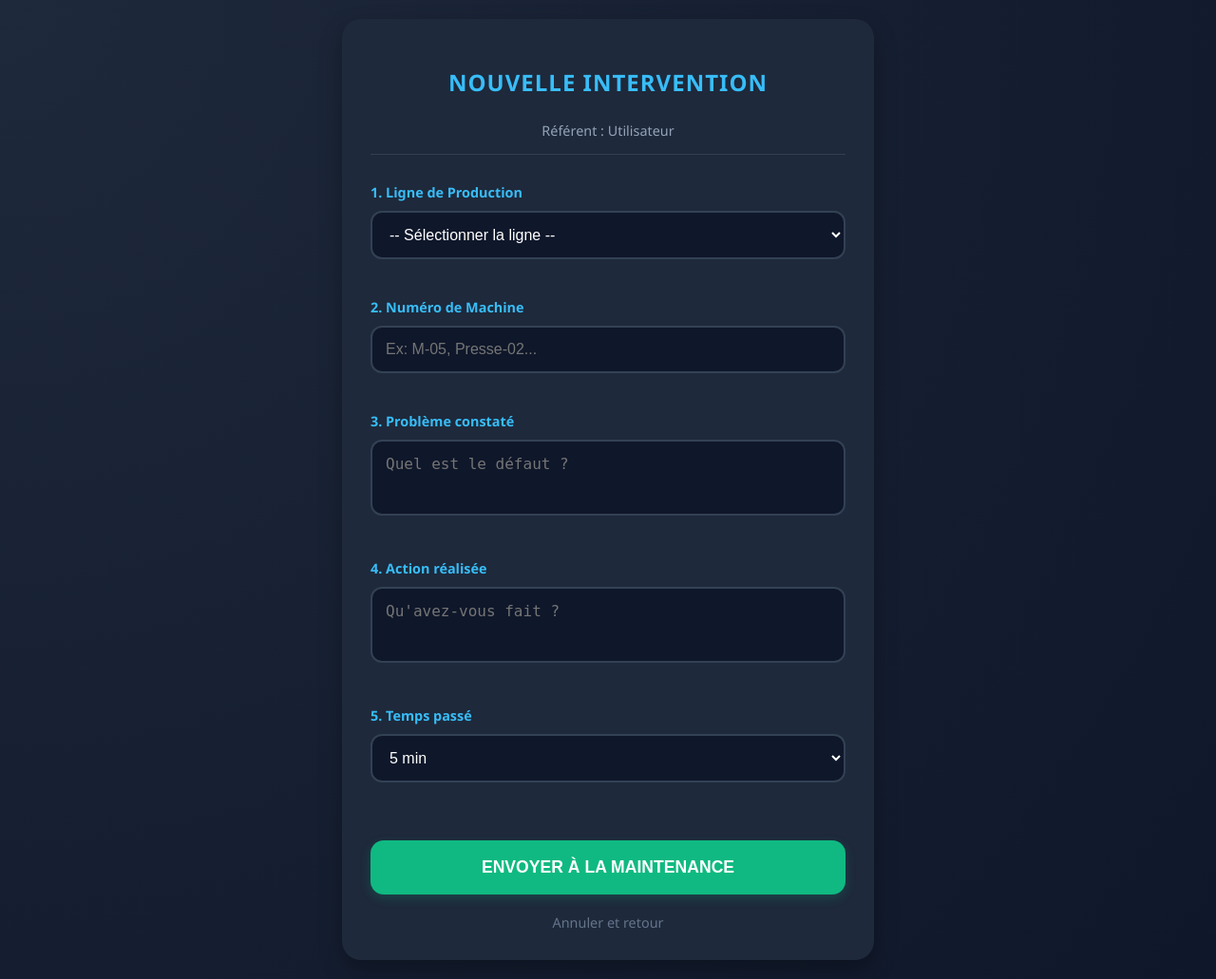
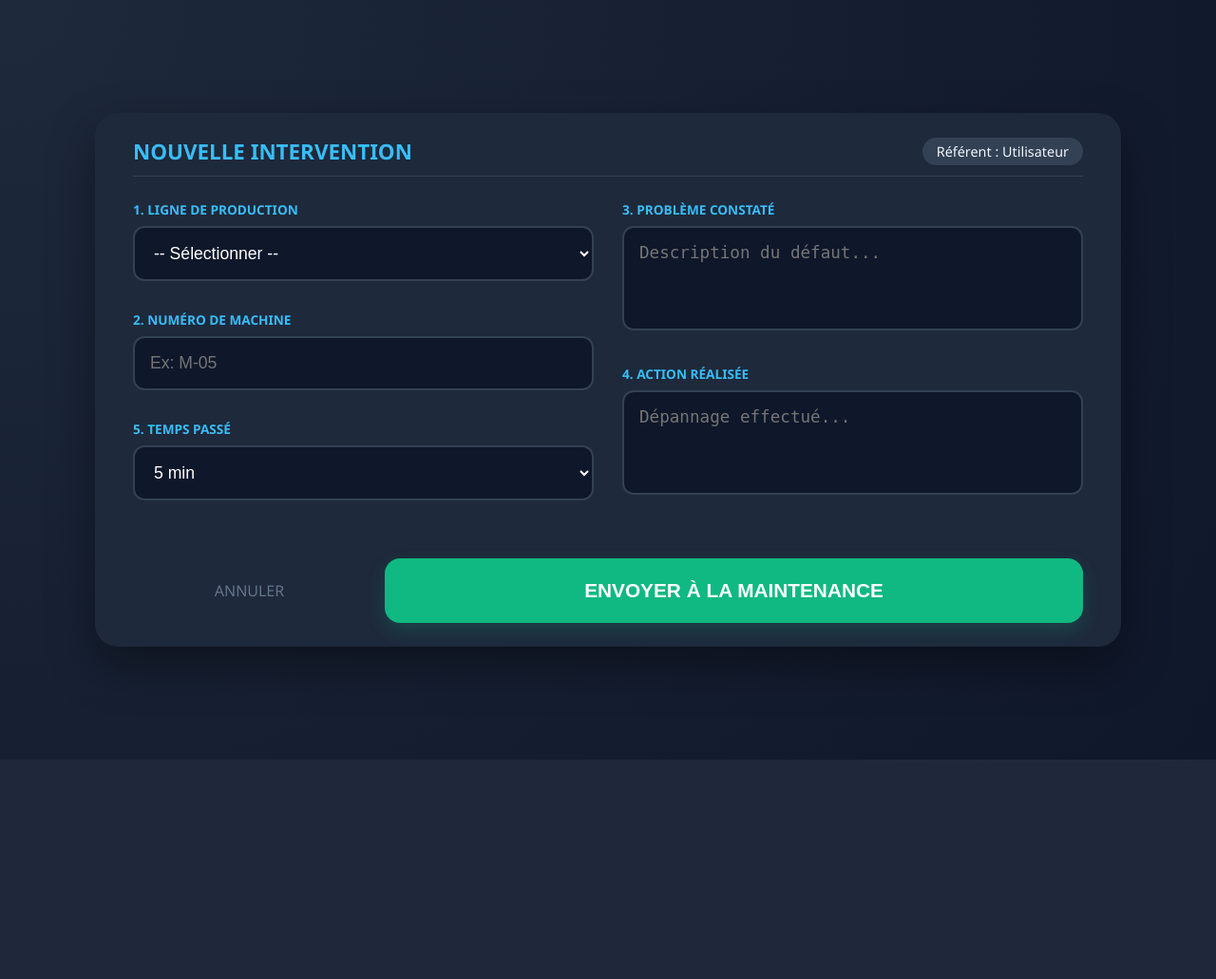
Before and after one commit to idryssbek/gmao-rhone-backend, a Flask app: page /page_referent in a window 1280 px wide. Shown: the whole page at 95% size. After the commit the page ends 800 px from the top, so only its background shows below. Run offline with Flask 3, Linux system fonts and the light colour scheme; data that the repository does not hold is empty; some libraries are stand-ins or nearby versions.

Commit message:
Update referent form layout and styles
Updated the title and improved layout and styles for the referent form. Adjusted form structure and added new elements for better user interaction.

```diff
--- a/templates/referent.html
+++ b/templates/referent.html
@@ -3,7 +3,7 @@
 <head>
     <meta charset="UTF-8">
     <meta name="viewport" content="width=device-width, initial-scale=1.0">
-    <title>GMAO - Nouvelle Intervention</title>
+    <title>GMAO - Saisie Référent</title>
     <link rel="stylesheet" href="{{ url_for('static', filename='style.css') }}">
     <style>
         :root {
@@ -17,145 +17,152 @@
         body {
             background-color: var(--bg-color);
             color: var(--text-main);
-            font-family: 'Segoe UI', system-ui, sans-serif;
+            font-family: 'Segoe UI', sans-serif;
             margin: 0;
             display: flex;
+            align-items: center;
             justify-content: center;
-            padding: 20px;
+            min-height: 100vh;
         }
 
         .container {
-            width: 100%;
-            max-width: 500px;
+            width: 95%;
+            max-width: 1000px; /* Plus large pour le mode paysage */
             background: var(--card-bg);
-            padding: 30px;
-            border-radius: 20px;
-            box-shadow: 0 10px 25px rgba(0,0,0,0.3);
+            padding: 25px 40px;
+            border-radius: 24px;
+            box-shadow: 0 20px 50px rgba(0,0,0,0.4);
         }
 
-        h2 {
-            color: var(--accent);
-            text-align: center;
-            font-size: 1.5rem;
+        header {
+            display: flex;
+            justify-content: space-between;
+            align-items: center;
+            border-bottom: 1px solid #334155;
             margin-bottom: 25px;
-            text-transform: uppercase;
-            letter-spacing: 1px;
+            padding-bottom: 10px;
         }
 
-        .user-info {
-            text-align: center;
-            font-size: 0.9rem;
-            color: #94a3b8;
-            margin-bottom: 30px;
-            border-bottom: 1px solid #334155;
-            padding-bottom: 15px;
+        h2 { color: var(--accent); margin: 0; text-transform: uppercase; font-size: 1.4rem; }
+        .user-tag { background: #334155; padding: 5px 15px; border-radius: 20px; font-size: 0.9rem; }
+
+        /* Grille en deux colonnes pour tablette paysage */
+        .form-grid {
+            display: grid;
+            grid-template-columns: 1fr 1fr;
+            gap: 30px;
         }
 
-        .form-group {
-            margin-bottom: 25px;
-        }
+        .form-group { margin-bottom: 15px; }
 
         label {
             display: block;
-            margin-bottom: 10px;
+            margin-bottom: 8px;
             font-weight: 600;
             color: var(--accent);
-            font-size: 0.9rem;
+            font-size: 0.85rem;
+            text-transform: uppercase;
         }
 
         input, select, textarea {
             width: 100%;
-            padding: 14px;
+            padding: 16px;
             background: #0f172a;
             border: 2px solid #334155;
             border-radius: 12px;
             color: white;
-            font-size: 1rem;
-            transition: border-color 0.3s;
+            font-size: 1.1rem;
             box-sizing: border-box;
         }
 
-        input:focus, select:focus, textarea:focus {
-            border-color: var(--accent);
-            outline: none;
-        }
+        textarea { height: 110px; resize: none; }
 
-        textarea {
-            height: 80px;
-            resize: none;
+        .full-width { grid-column: span 2; }
+
+        .footer-actions {
+            margin-top: 30px;
+            display: grid;
+            grid-template-columns: 1fr 3fr; /* Bouton retour plus petit que valider */
+            gap: 20px;
+            align-items: center;
         }
 
         .btn-send {
             background: var(--success);
             color: white;
             border: none;
-            width: 100%;
-            padding: 18px;
-            border-radius: 14px;
-            font-size: 1.1rem;
+            padding: 22px;
+            border-radius: 16px;
+            font-size: 1.3rem;
             font-weight: bold;
             cursor: pointer;
-            margin-top: 20px;
-            transition: all 0.2s;
-            box-shadow: 0 4px 12px rgba(16, 185, 129, 0.2);
+            transition: 0.2s;
+            box-shadow: 0 8px 20px rgba(16, 185, 129, 0.2);
         }
 
-        .btn-send:active {
-            transform: scale(0.97);
+        .btn-send:active { transform: scale(0.98); background: #059669; }
+
+        .btn-back {
+            text-align: center;
+            color: #64748b;
+            text-decoration: none;
+            font-weight: 500;
         }
 
-        .btn-back {
-            display: block;
-            text-align: center;
-            margin-top: 20px;
-            color: #64748b;
-            text-decoration: none;
-            font-size: 0.9rem;
+        /* Ajustement si jamais la tablette est remise à la verticale */
+        @media (max-width: 800px) {
+            .form-grid { grid-template-columns: 1fr; }
+            .full-width { grid-column: span 1; }
+            .footer-actions { grid-template-columns: 1fr; }
         }
     </style>
 </head>
 <body>
     <div class="container">
+        <header>
             <h2>Nouvelle Intervention</h2>
-        <div class="user-info" id="user-display">Référent : Chargement...</div>
+            <div class="user-tag" id="user-display">Référent : -</div>
+        </header>
 
+        <div class="form-grid">
+            <div class="col">
                 <div class="form-group">
                     <label>1. Ligne de Production</label>
                     <select id="ligne">
-                <option value="">-- Sélectionner la ligne --</option>
+                        <option value="">-- Sélectionner --</option>
                     </select>
                 </div>
-
                 <div class="form-group">
                     <label>2. Numéro de Machine</label>
-            <input type="text" id="machine" placeholder="Ex: M-05, Presse-02...">
+                    <input type="text" id="machine" placeholder="Ex: M-05">
                 </div>
-
-        <div class="form-group">
-            <label>3. Problème constaté</label>
-            <textarea id="probleme" placeholder="Quel est le défaut ?"></textarea>
-        </div>
-
-        <div class="form-group">
-            <label>4. Action réalisée</label>
-            <textarea id="action" placeholder="Qu'avez-vous fait ?"></textarea>
-        </div>
-
                 <div class="form-group">
                     <label>5. Temps passé</label>
                     <select id="temps"></select>
                 </div>
+            </div>
 
+            <div class="col">
+                <div class="form-group">
+                    <label>3. Problème constaté</label>
+                    <textarea id="probleme" placeholder="Description du défaut..."></textarea>
+                </div>
+                <div class="form-group">
+                    <label>4. Action réalisée</label>
+                    <textarea id="action" placeholder="Dépannage effectué..."></textarea>
+                </div>
+            </div>
+        </div>
+
+        <div class="footer-actions">
+            <a href="/" class="btn-back">ANNULER</a>
             <button class="btn-send" onclick="envoyerMaintenance()">ENVOYER À LA MAINTENANCE</button>
-
-        <a href="/" class="btn-back">Annuler et retour</a>
+        </div>
     </div>
 
     <script>
-        // Affichage utilisateur
         document.getElementById('user-display').innerText = "Référent : " + (localStorage.getItem('user_nom') || "Utilisateur");
 
-        // 1. Charger les lignes dynamiquement
         async function chargerLignes() {
             try {
                 const res = await fetch('/api/lignes');
@@ -167,7 +174,6 @@
             } catch (e) { console.error("Erreur lignes:", e); }
         }
 
-        // 2. Générer le menu temps (5min à 3h)
         const selectTemps = document.getElementById('temps');
         for (let i = 5; i <= 180; i += 5) {
             let h = Math.floor(i / 60);
@@ -176,7 +182,6 @@
             selectTemps.add(new Option(label, label));
         }
 
-        // 3. Envoyer les données
         async function envoyerMaintenance() {
             const data = {
                 ligne: document.getElementById('ligne').value,
@@ -189,11 +194,10 @@
             };
 
             if(!data.ligne || !data.machine || !data.prob) {
-                alert("Merci de remplir la ligne, la machine et le problème.");
+                alert("Erreur : Ligne, Machine et Problème sont obligatoires.");
                 return;
             }
 
-            // On fusionne Problème, Action et Temps dans la description pour le technicien
             const payload = {
                 ligne: data.ligne,
                 machine: data.machine,
@@ -209,7 +213,7 @@
             });
 
             if(res.ok) {
-                alert("Transmis à la maintenance !");
+                alert("✅ Transmis avec succès !");
                 window.location.href = '/';
             }
         }
```
Lines whose indentation alone changed are shown as unchanged.
